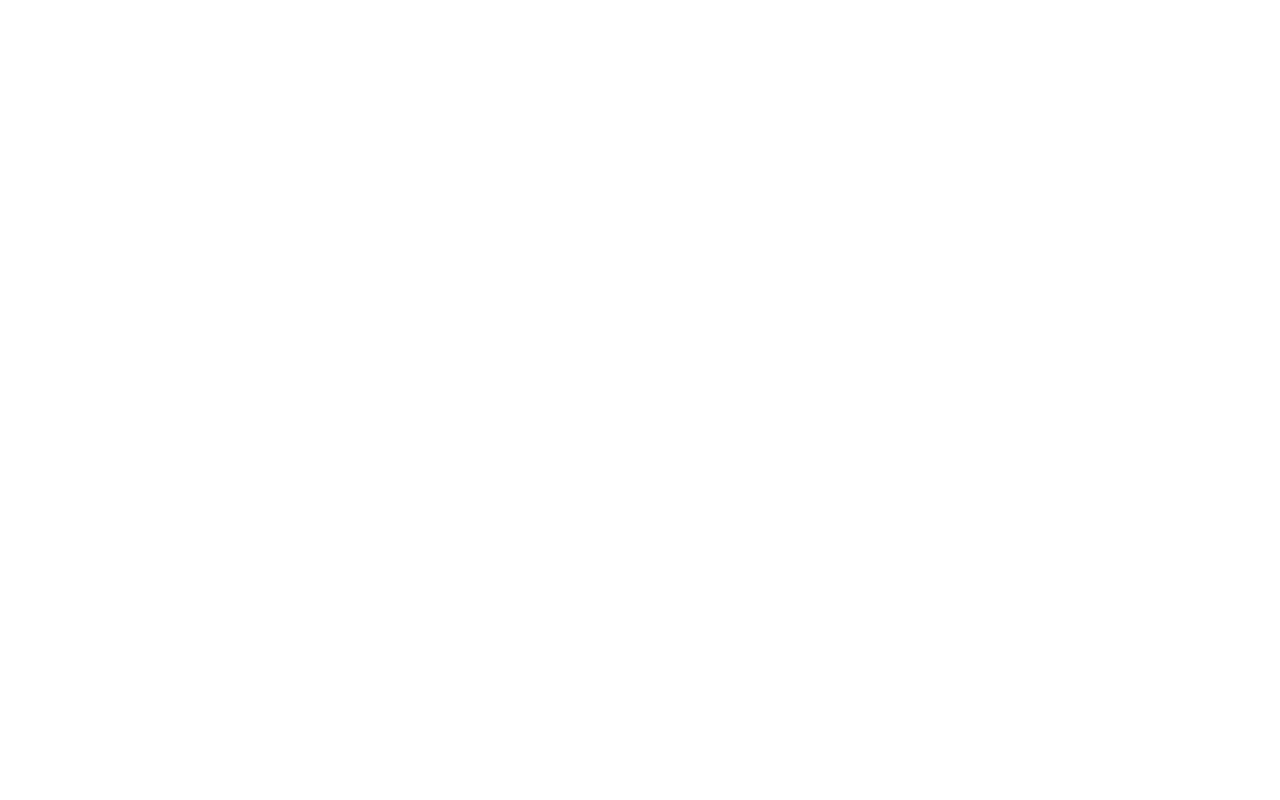
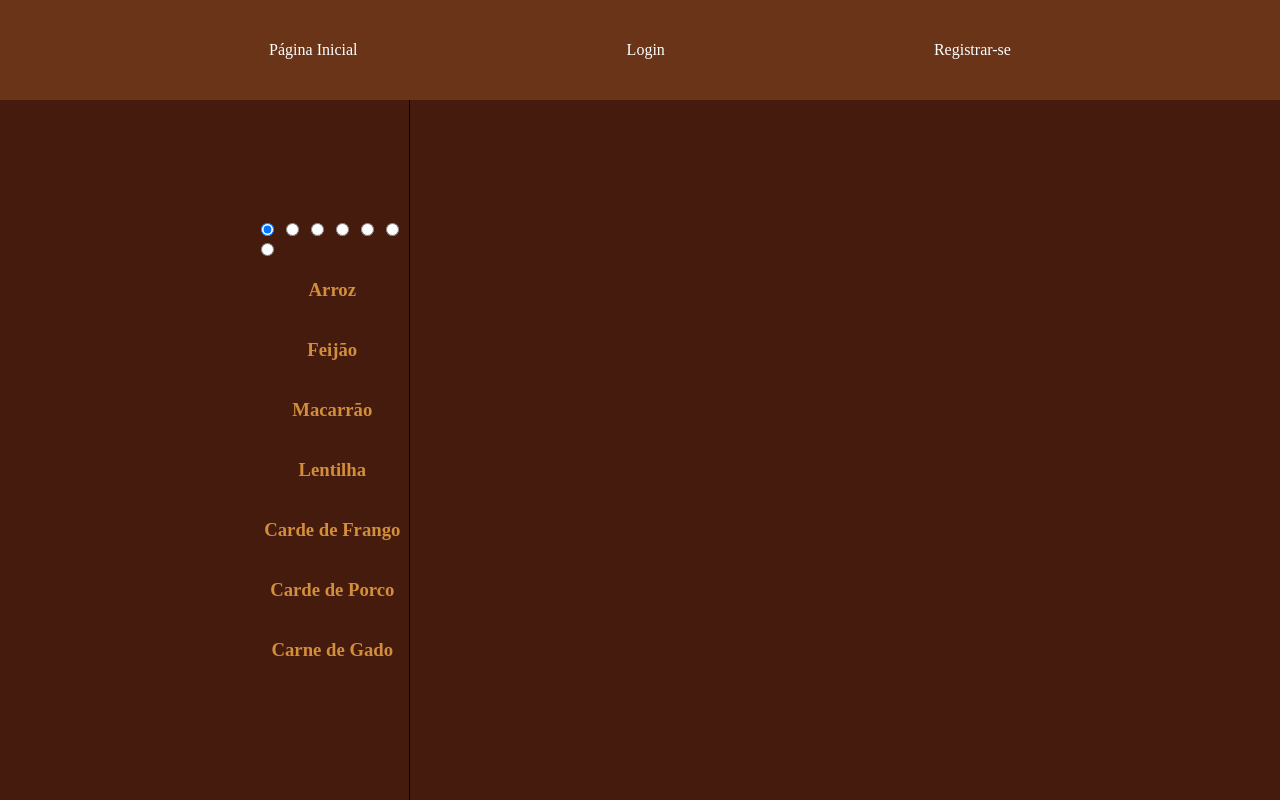
Before and after one commit to WilsonFilho2/Coma-Bem, a plain HTML site: page calculadora_calorias/calculadora.html in a window 1280 px wide. Drawn offline with Linux system fonts and the light colour scheme.

Commit message:
Tive uma ideia muito estranha, espero que dê certo

```diff
--- a/calculadora_calorias/calculadora.html
+++ b/calculadora_calorias/calculadora.html
@@ -9,7 +9,47 @@
     <link rel="stylesheet" href="css/media-query.css">
 </head>
 <body>
-
+    <div class="all">
+        <div class="nav">
+            <ul>
+                <li><a href="../index.html">Página Inicial</a></li>
+                <li><a href="/calculadora_calorias/cookies/html/login.html">Login</a></li>
+                <li><a href="#">Registrar-se</a></li>
+            </ul>
+        </div>
+        <div class="listas">
+            <div class="calculadora">
+                <div class="left">
+                    <ul>
+                        <div class="inputs">
+                            <input type="radio" name="inputs" id="arroz first" class="input" checked>
+                            <input type="radio" name="inputs" id="feijao" class="input">
+                            <input type="radio" name="inputs" id="macarrao" class="input">
+                            <input type="radio" name="inputs" id="lentilha" class="input">
+                            <input type="radio" name="inputs" id="carne-de-frango" class="input">
+                            <input type="radio" name="inputs" id="carne-de-porco" class="input">
+                            <input type="radio" name="inputs" id="carne-de-gado" class="input">
+                        </div>
+                        <li><h3><label for="arroz first" class="labels">Arroz</label></h3></li>
+                        <li><h3><label for="feijao" class="labels">Feijão</label></h3></li>
+                        <li><h3><label for="macarrao" class="labels">Macarrão</label></h3></li>
+                        <li><h3><label for="lentilha" class="labels">Lentilha</label></h3></li>
+                        <li><h3><label for="carne-de-frango" class="labels">Carde de Frango</label></h3></li>
+                        <li><h3><label for="carne-de-porco" class="labels">Carde de Porco</label></h3></li>
+                        <li><h3><label for="carne-de-gado" class="labels">Carne de Gado</label></h3></li>
+                    </ul>
+                </div>
+                <div class="right">
+                    <ul>
+                        <li></li>
+                        <li></li>
+                        <li></li>
+                        <li></li>
+                    </ul>
+                </div>
+            </div>
+        </div>
+    </div>
     <script src="javascript/cookies.js"></script>
     <script src="javascript/script.js"></script>
 </body>
--- a/calculadora_calorias/css/style.css
+++ b/calculadora_calorias/css/style.css
@@ -0,0 +1,172 @@
+@charset "UTF-8";
+
+* {
+    box-sizing: border-box;
+}
+
+:root{
+    --color_0: #000000;
+    --color_1: #441b0d;
+    --color_2: #693418;
+    --color_3: #9a5c27;
+    --color_4: #d38e3b;
+    --color_5: #eac84a;
+    --color_6: #ffffff;
+}
+
+body{
+    margin: 0;
+    padding: 0;
+    width: 100vw;
+    min-height: 100vh;
+    background-color: var(--color_1);
+}
+
+.all {
+    width: 100%;
+    height: 100vh;
+}
+
+@keyframes crescer_nav {
+    100% {
+        height: 100px;
+    }
+}
+
+@keyframes mudar_a {
+    0%{
+        color: var(--color_1);
+    }
+
+    100%{
+        color: var(--color_6);
+    }
+}
+
+.nav{
+    width: 100%;
+    height: 0px;
+    background-color: var(--color_2);
+    animation: crescer_nav both 1s .5s;
+}
+
+    .nav ul {
+        margin: 0;
+        padding: 0;
+        width: 100%;
+        height: 100%;
+        display: flex;
+        justify-content: space-evenly;
+        align-items: center;
+        list-style: none;
+    }
+
+        .nav ul li {
+            height: 100%;
+            display: flex;
+            align-items: center;
+        }
+
+            .nav ul li a {
+                text-decoration: none;
+                color: var(--color_6);
+                position: relative;
+                animation: mudar_a both 1s .5s;
+            }
+
+            .nav ul li a::after{
+                content: "";
+                position: absolute;
+                width: 0%;
+                height: 1.5px;
+                background-color: var(--color_6);
+                top: 0;
+                right: 0;
+                transition: all .5s ease;
+            }
+
+            .nav ul li a::before{
+                content: "";
+                position: absolute;
+                width: 0%;
+                height: 1.5px;
+                background-color: var(--color_6);
+                bottom: 0;
+                left: 0;
+                transition: all 1s ease;
+            }
+
+            .nav ul li a:hover::after,
+            .nav ul li a:hover::before{
+                width: 100%;
+            }
+
+
+.listas {
+    width: 100%;
+    display: flex;
+    justify-content: center;
+    align-items: center;
+    height: calc(100vh - 100px);
+    background-color: var(--color_1);
+}
+
+    .calculadora{
+        width: 60%;
+        height: 100%;
+        display: flex;
+        justify-content: center;
+        align-items: center;
+    }
+
+        .inputs{
+
+        }
+
+        .left {
+            width: 20%;
+            height: 100%;
+            background-color: var(--color_1);
+            display: flex;
+            flex-direction: column;
+            justify-content: center;
+            border-right: 1px solid var(--color_0);
+        }
+            .left ul {
+                margin: 0;
+                height: auto;
+                width: 100%;
+                list-style: none;
+                position: relative;
+                padding: 0;
+            }
+
+                .left ul li {
+                    height: 60px;
+                    display: flex;
+                    justify-content: center;
+                    align-items: center;
+                }
+
+                    .left ul li h3 {
+                        text-align: center;
+                        margin: 0;
+                    }
+
+                    .left ul li h3 .labels{
+                        color: var(--color_4);
+                        cursor: pointer;
+                    }
+
+
+
+
+
+        .right {
+            width: 80%;
+            height: 100%;
+        }
+
+            .right ul {
+                list-style: none;
+            }
--- a/calculadora_calorias/javascript/script.js
+++ b/calculadora_calorias/javascript/script.js
@@ -0,0 +1,2 @@
+let inputs = document.querySelector(".inputs");
+let inputs_input = inputs.children;
```
Also changed, not shown: calculadora_calorias/cookies/css/login.css (added), calculadora_calorias/cookies/html/login.html (added), calculadora_calorias/cookies/javascript/login.js (added), 1 other file.
